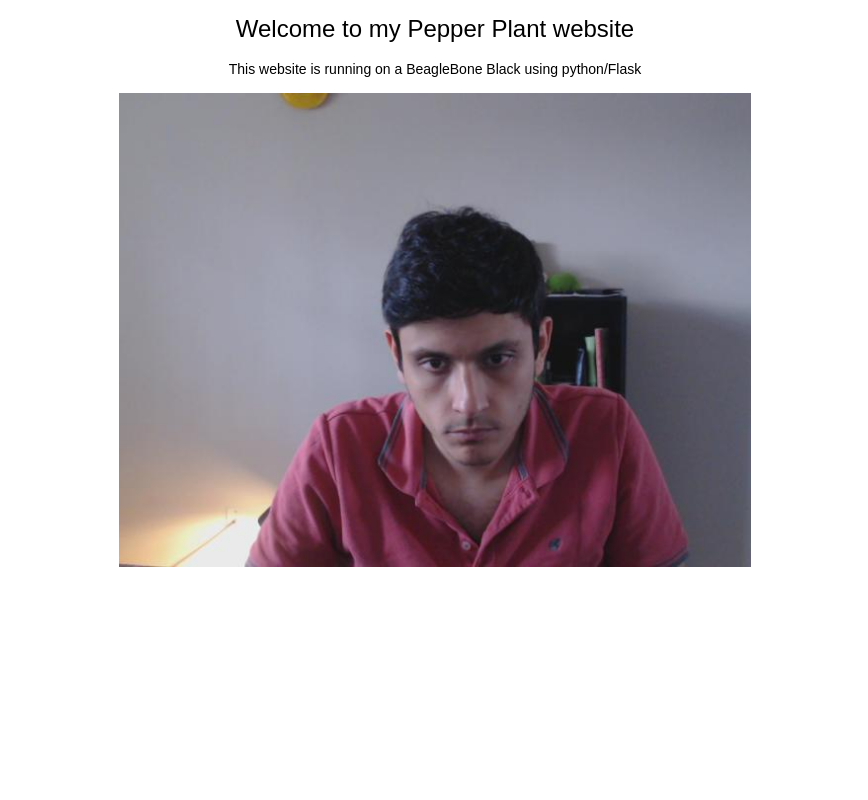
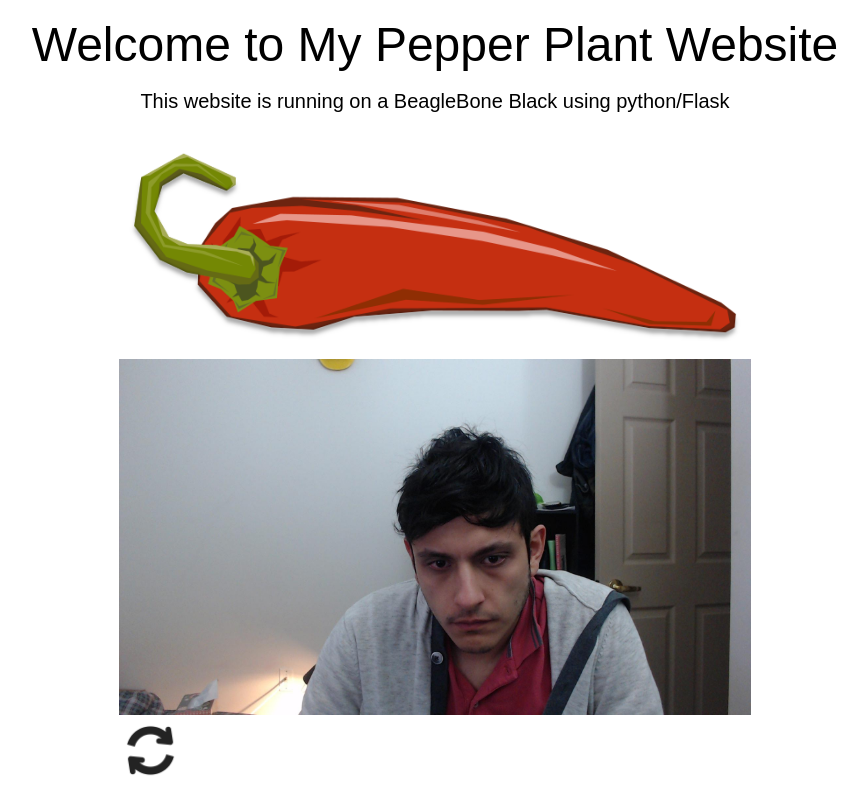
Before and after one commit to momemarian/PepperPlant_Website, a Flask app: page / in a window 1280 px wide. Shown: the whole page, without its empty margins (205-1073 px from the left). Run offline with Flask 2, Linux system fonts and the light colour scheme; some libraries are stand-ins or nearby versions.

Commit message:
Changed a lot of thing including the addition of the ajax jquery POST request for refreshing the webcam_image

```diff
--- a/main.py
+++ b/main.py
@@ -1,11 +1,32 @@
-from flask import Flask, render_template
-# import webcam_fetch
+from flask import Flask, render_template, request
+from PIL import Image
+from subprocess import call
+import sys
+
+imgNum = 0
+def fetch_new_image():
+
+	call("/root/usb_cam/grabber.o")
+
+	im = Image.open("/root/PepperPlant_Website/out001.ppm")
+
+	tmp_name = '/root/PepperPlant_Website/static/webcam.jpg'
+
+	im.save(tmp_name)
+
+	call(["rm","/root/PepperPlant_Website/out000.ppm"\
+		,"/root/PepperPlant_Website/out001.ppm"] )
 
 app = Flask (__name__)
 
-@app.route("/")
+@app.route("/",methods=['GET','POST'])
 def index ():
+	if request.method == 'POST':
+		requestType = request.form['requestType']
+		print (requestType)
+		fetch_new_image()
 	return render_template("index.html")
 
+
 if __name__ == "__main__":
-	app.run(host = "0.0.0.0",debug=True)
+	app.run(host = "0.0.0.0",debug = True)
--- a/static/style.css
+++ b/static/style.css
@@ -1,6 +1,6 @@
 h1 {
     font-family: "Century Gothic", CenturyGothic, AppleGothic, sans-serif;
-    font-size: 24px;
+    font-size: 48px;
     font-style: normal;
     font-variant: normal;
     font-weight: 500;
@@ -10,7 +10,7 @@ h1 {
 
 p {
     font-family: "Century Gothic", CenturyGothic, AppleGothic, sans-serif;
-    font-size: 14px;
+    font-size: 20px;
     font-style: normal;
     font-variant: normal;
     font-weight: 400;
@@ -18,7 +18,18 @@ p {
     text-align: center;
 }
 
-#webcam_image{
+#pepper_div{
     margin: auto;
     width: 50%;
 }
+
+
+#webcam_div{
+    margin: auto;
+    width: 50%;
+}
+
+#reload_button_div{
+    margin: auto;
+    width: 50%;
+}
--- a/templates/index.html
+++ b/templates/index.html
@@ -8,21 +8,44 @@
 
 
     <head>
-        <meta charset="utf-8">
-        <meta name="description" content="The HTML5 Herald">
-        <meta name="author" content="SitePoint">
+
         <title>Pepper Plants Website</title>
+
+		<script src="https://ajax.googleapis.com/ajax/libs/jquery/3.1.1/jquery.min.js"></script>
+
+        <script type="text/javascript">
+        function get_new_image (){
+	        $.post("/",
+	        {
+          	requestType: "RefreshImage"
+        	},
+	        function(data,status){
+        		var image = document.getElementById('webcam_img');
+        		image.src = "{{ url_for('static', filename='webcam.jpg') }}";
+	        });
+        }
+
+
+        </script>
+
     </head>
 
     <body>
-        <h1>Welcome to my Pepper Plant website</h1>
-        <p> This website is running on a BeagleBone Black using python/Flask</p>
-<!--         <div id="webcam_image">
-            <img src="{{ url_for('static', filename='favicon.png') }}" alt="Webcam Image" width="100%" height="100%">
-        </div> -->
-        <div id="webcam_image">
-            <img src="{{ url_for('static', filename='webcam.jpg') }}" alt="Webcam Image" width="100%" height="100%">
+        <h1>Welcome to My Pepper Plant Website</h1>
+        <p>This website is running on a BeagleBone Black using python/Flask</p>
+
+        <div id="pepper_div">
+            <img src="{{ url_for('static', filename='pepper.png') }}" alt="Webcam Image" width="100%">
         </div>
+
+        <div id="webcam_div">
+            <img src="{{ url_for('static', filename='webcam.jpg') }}" alt="Webcam Image" width="100%" id="webcam_img">
+        </div>
+
+        <div id="reload_button_div">
+            <img src="{{ url_for('static', filename='reload.png') }}" alt="Webcam Image"  id="reload_button_img" width="10%" onclick="get_new_image();">
+        </div>
+
 
     </body>
 </html>
--- a/webcam_fetch.py
+++ b/webcam_fetch.py
@@ -3,7 +3,7 @@ from subprocess import call
 # def fetch_image ():
 
 call("/root/usb_cam/grabber.o")
-im = Image.open('/root/usb_cam/out001.ppm')
+im = Image.open("/root/PepperPlant_Website/out001.ppm")
 im.save("/root/PepperPlant_Website/static/webcam.jpg")
-# call(["rm","/root/PepperPlant_Website/out000.ppm"\
-# 	,"/root/PepperPlant_Website/out001.ppm"] )
+call(["rm","/root/PepperPlant_Website/out000.ppm"\
+	,"/root/PepperPlant_Website/out001.ppm"] )
```
Also changed, not shown: static/pepper.png (added), static/reload.png (added), static/webcam.jpg, 2 other files.
